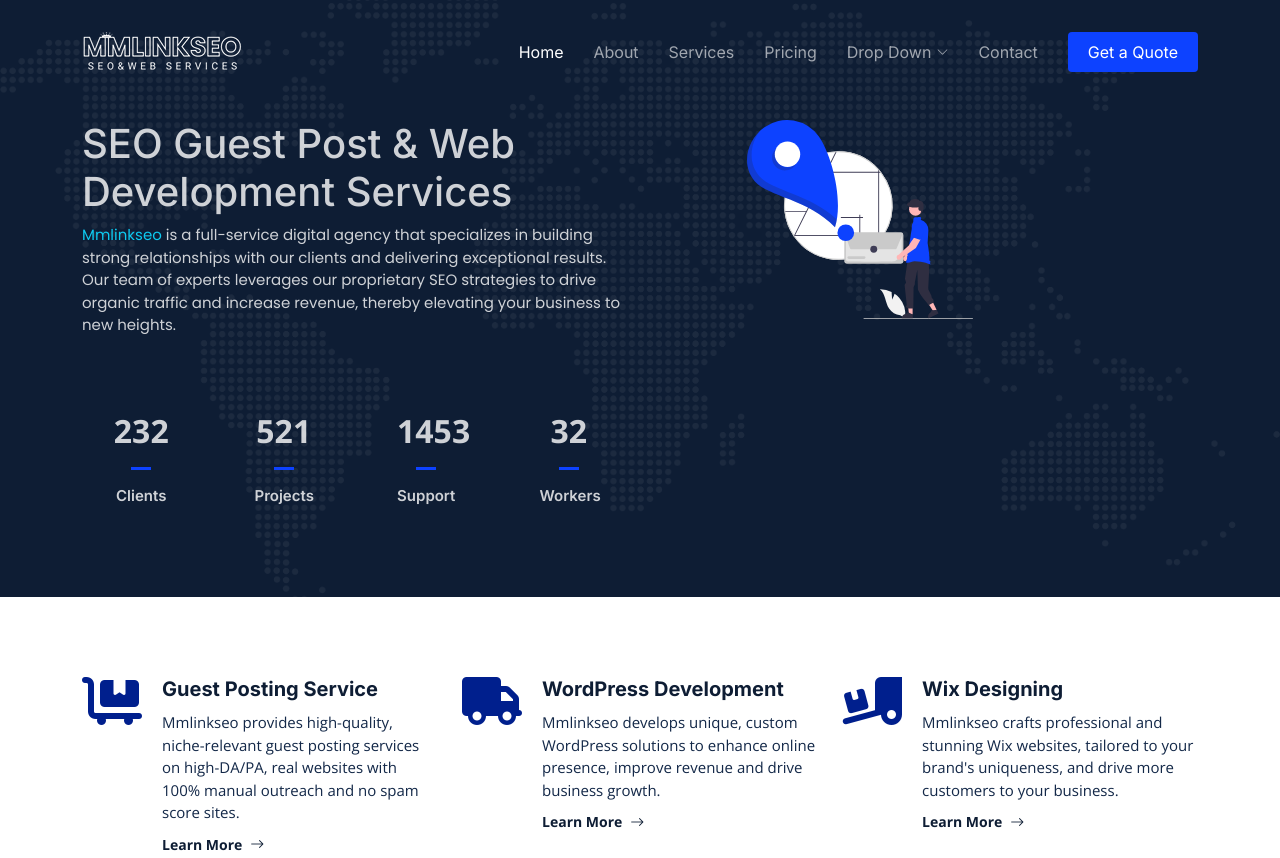
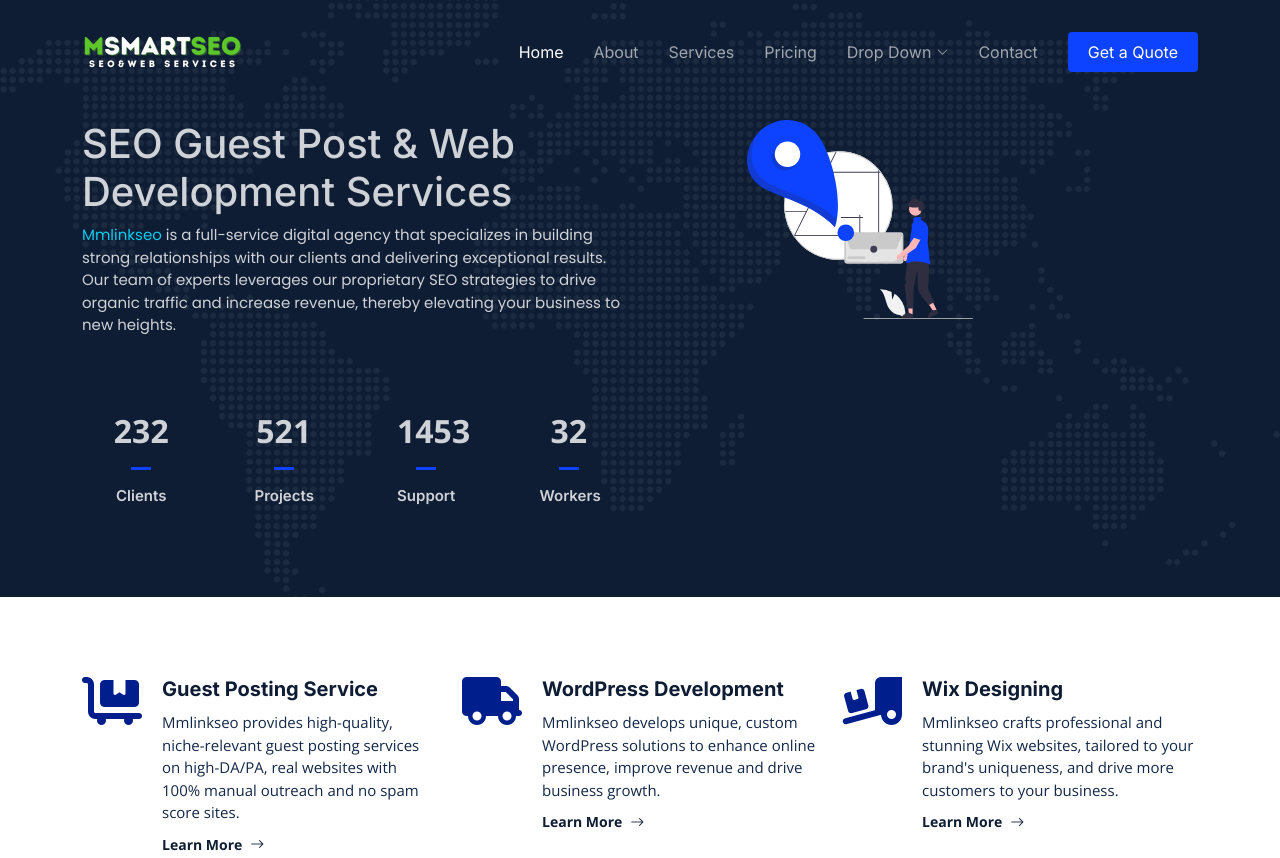
Before and after one commit to mmlinkseo/mmlinkseo.github.io, a plain HTML site: page index.html in a window 1280 px wide. Shown: the top 858 px of the page. Drawn offline with nearby package versions, Linux system fonts and the light colour scheme.

Commit message:
Update index.html

```diff
--- a/index.html
+++ b/index.html
@@ -45,7 +45,7 @@
 
       <a href="index.html" class="logo d-flex align-items-center">
         <!-- Uncomment the line below if you also wish to use an image logo -->
-         <img src="assets/img/mmlinkseo-logo.png" alt="">
+         <img src="assets/img/msmartseoseo-logo.png" alt="">
         <!-- <h1>Logis</h1> -->
 
       </a>
```
